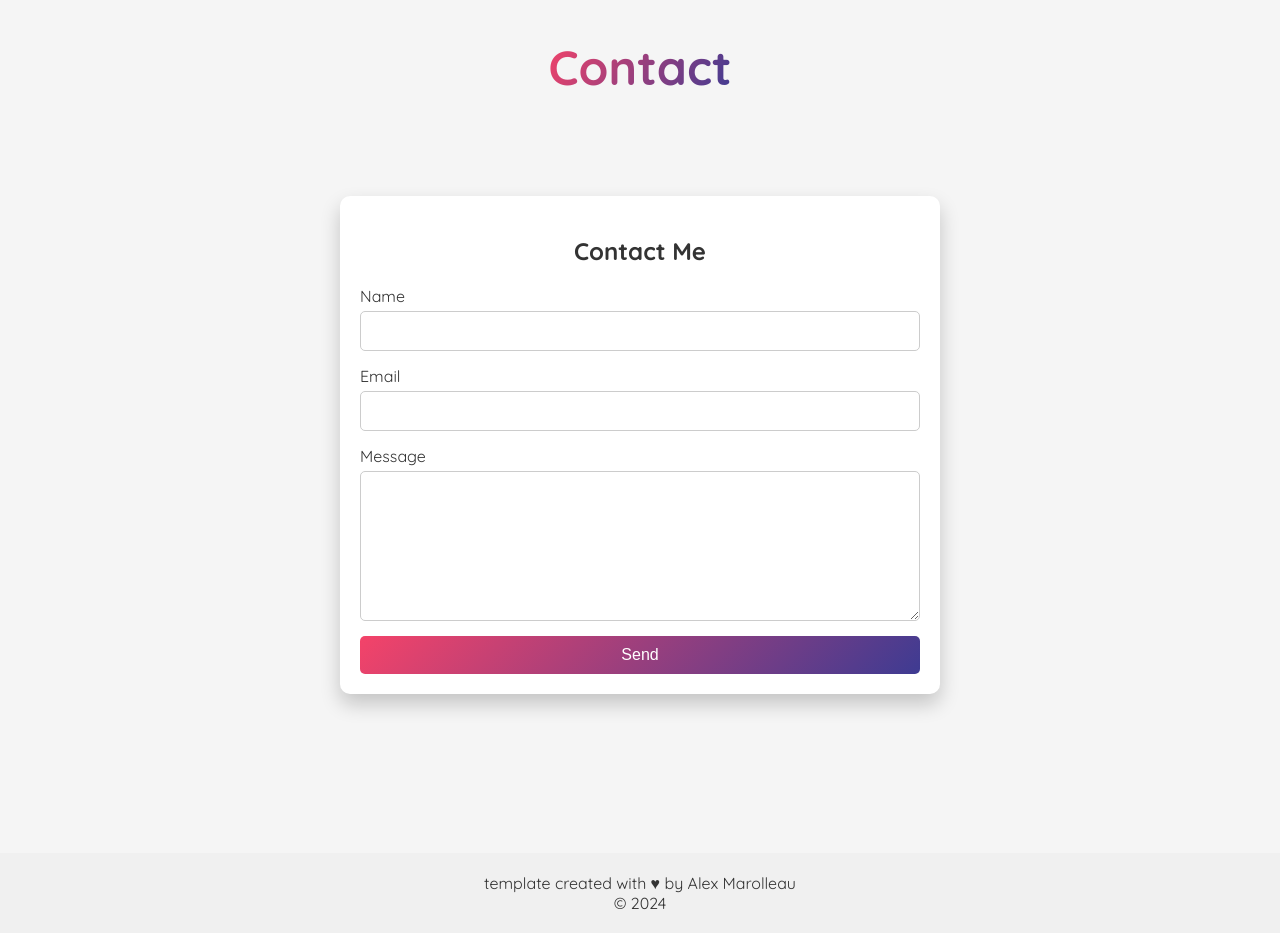
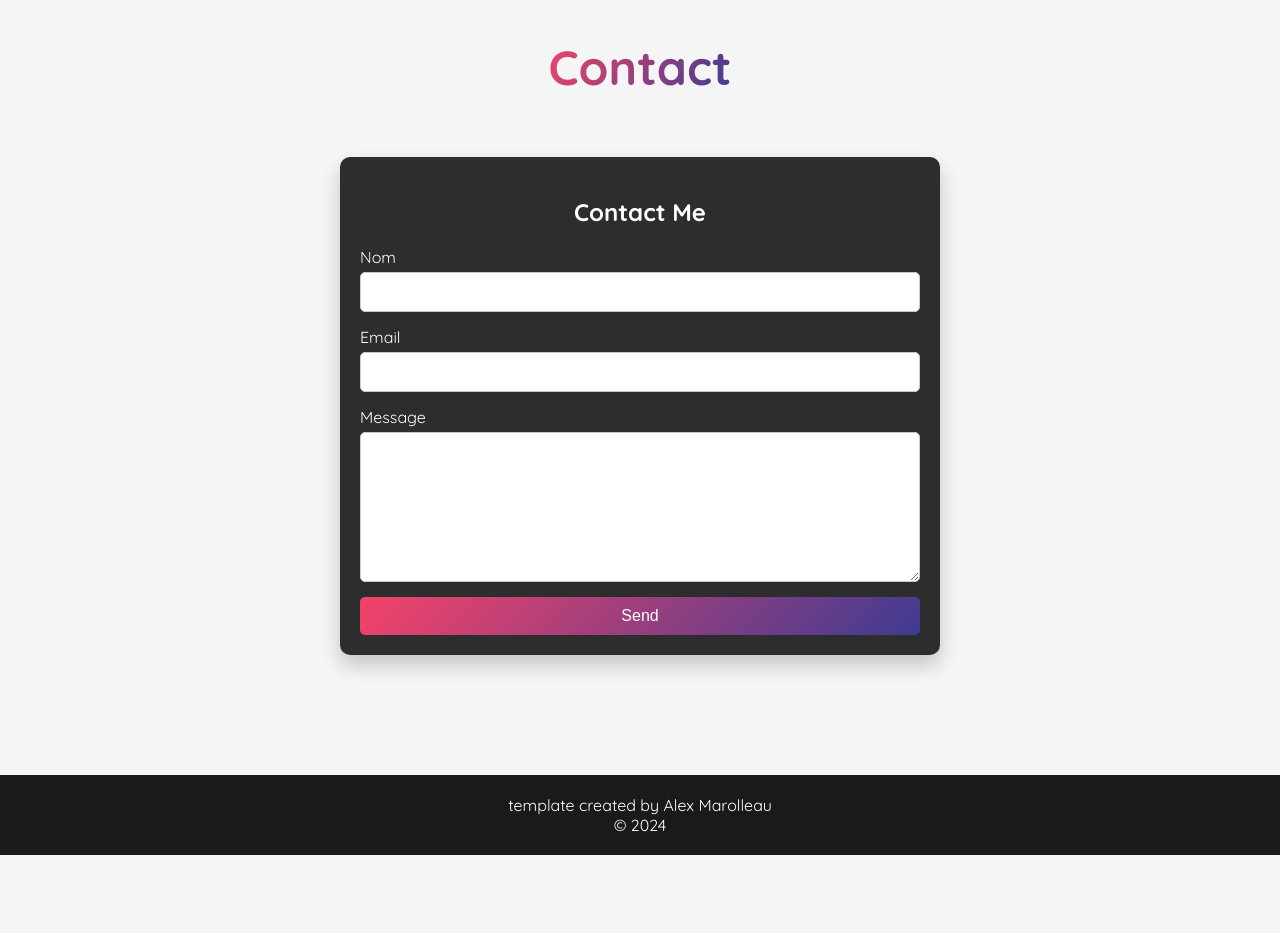
Before and after one commit to Alexkg79/portfolio_alexM, a React (Create React App) app: page / in a window 1280 px wide. Shown: the part 2640-3573 px from the top of the page. After the commit the page ends 3495 px from the top, so only its background shows below. Built offline with nearby package versions, Linux system fonts and the light colour scheme.

Commit message:
Contact + Footer OK

```diff
--- a/src/components/Contact.js
+++ b/src/components/Contact.js
@@ -1,12 +1,15 @@
 import React, { useState } from 'react';
+import emailjs from 'emailjs-com';
 import '../styles/Contact.scss';
+emailjs.init("vlO5xijGxPGY3T0jT");
 
 const Contact = () => {
   const [formData, setFormData] = useState({
-    name: '',
-    email: '',
-    message: '',
+    from_name: '',
+    from_email: '',
+    from_message: '',
   });
+  const [status, setStatus] = useState('');
 
   const handleChange = (e) => {
     const { name, value } = e.target;
@@ -15,10 +18,20 @@ const Contact = () => {
       [name]: value,
     }));
   };
-
+  // Config EmailJS
   const handleSubmit = (e) => {
     e.preventDefault();
-    console.log(formData);
+    setStatus('Sending...');
+
+    emailjs.sendForm('service_xojp9qj', 'template_snu35cq', e.target, 'vlO5xijGxPGY3T0jT')
+    .then((result) => {
+      console.log(result.text);
+      setStatus('Message sent successfully!');
+      setFormData({ from_name: '', from_email: '', from_message: '' });
+    }, (error) => {
+      console.log(error.text);
+      setStatus('Failed to send message. Please try again.');
+    });
   };
 
   return (
@@ -27,39 +40,40 @@ const Contact = () => {
         <h2>Contact Me</h2>
         <form onSubmit={handleSubmit}>
           <div className="form-group">
-            <label htmlFor="name">Name</label>
+            <label htmlFor="from_name">Nom</label>
             <input
               type="text"
-              id="name"
-              name="name"
-              value={formData.name}
+              id="from_name"
+              name="from_name"
+              value={formData.from_name}
               onChange={handleChange}
               required
             />
           </div>
           <div className="form-group">
-            <label htmlFor="email">Email</label>
+            <label htmlFor="from_email">Email</label>
             <input
               type="email"
-              id="email"
-              name="email"
-              value={formData.email}
+              id="from_email"
+              name="from_email"
+              value={formData.from_email}
               onChange={handleChange}
               required
             />
           </div>
           <div className="form-group">
-            <label htmlFor="message">Message</label>
+            <label htmlFor="from_message">Message</label>
             <textarea
-              id="message"
-              name="message"
-              value={formData.message}
+              id="from_message"
+              name="from_message"
+              value={formData.from_message}
               onChange={handleChange}
               required
             ></textarea>
           </div>
           <button type="submit">Send</button>
         </form>
+        {status && <p className="status-message">{status}</p>}
       </div>
     </section>
   );
--- a/src/components/Footer.js
+++ b/src/components/Footer.js
@@ -4,7 +4,7 @@ import '../styles/Footer.scss';
 const Footer = () => {
   return (
     <footer>
-      <p>template created with ♥ by Alex Marolleau</p>
+      <p>template created by Alex Marolleau</p>
       <p>&copy; 2024</p>
     </footer>
   );
--- a/src/styles/Contact.scss
+++ b/src/styles/Contact.scss
@@ -2,49 +2,41 @@
   display: flex;
   justify-content: center;
   align-items: center;
-  min-height: 77vh;
-  padding: 20px;
-
   .contact-container {
-    background: #fff;
+    background: #2d2d2d;
     padding: 20px;
     border-radius: 10px;
     box-shadow: 0 10px 20px rgba(0, 0, 0, 0.2);
     max-width: 600px;
-    width: 100%;
+    width: 88%;
     text-align: center;
-
     h2 {
       margin-bottom: 20px;
+      color: white;
     }
-
     form {
       display: flex;
       flex-direction: column;
       gap: 15px;
-
       .form-group {
         display: flex;
         flex-direction: column;
         text-align: left;
-
         label {
           margin-bottom: 5px;
+          color: white;
         }
-
         input, textarea {
           padding: 10px;
           border: 1px solid #ccc;
           border-radius: 5px;
           font-size: 1rem;
         }
-
         textarea {
           resize: vertical;
           min-height: 150px;
         }
       }
-
       button {
         padding: 10px;
         border: none;
@@ -53,12 +45,21 @@
         color: #fff;
         font-size: 1rem;
         cursor: pointer;
-        transition: background 0.3s ease;
-
+        transition: background-color 0.3s ease, transform 0.3s ease;
         &:hover {
-          background: linear-gradient(135deg, #3e3b92, #f44369);
+          transform: scale(1.03);
         }
       }
     }
   }
+  .status-message {
+    color: white;
+  }
 }
+@media (max-width: 470px) {
+  #contact{
+    .contact-container {
+  width: 70%;
+    }
+  }
+}
--- a/src/styles/Footer.scss
+++ b/src/styles/Footer.scss
@@ -1,7 +1,8 @@
 footer {
   margin-top: 100px;
   padding: 20px;
-  background-color: #f0f0f0;
+  background-color: #1a1a1a;
+  color: white;
   p {
     margin: 0;
   }
```
